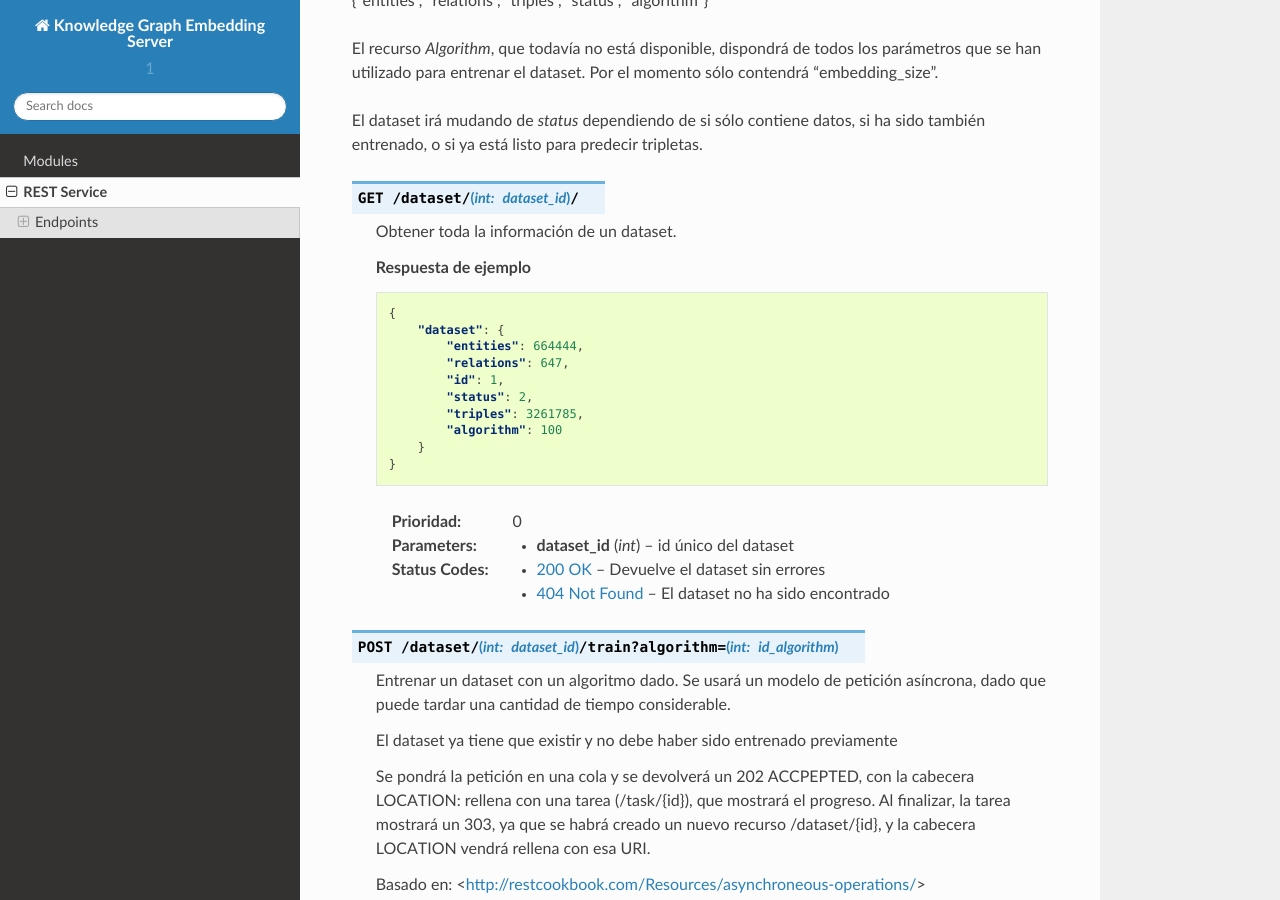
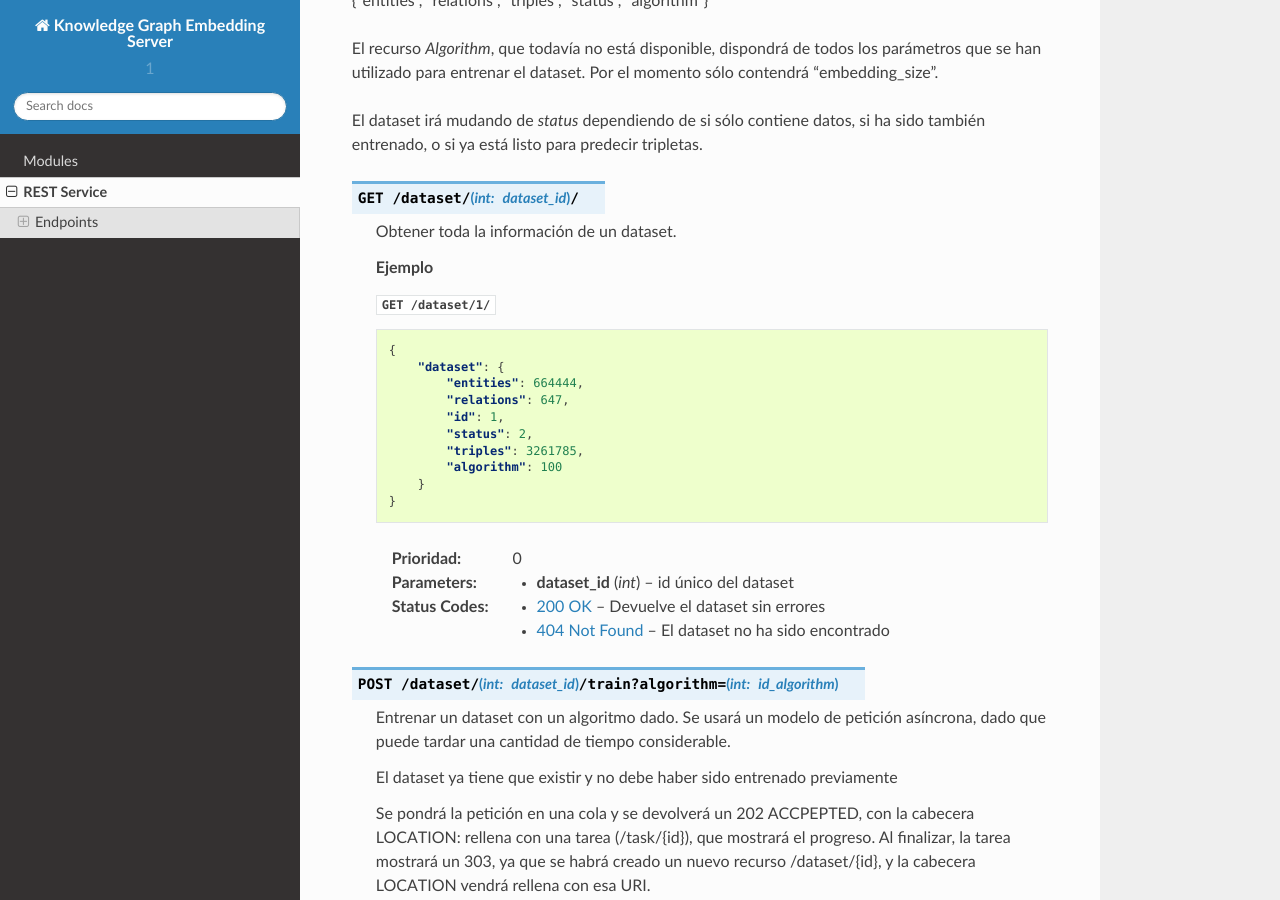
Before and after one commit to vfrico/kge-server, a Sphinx documentation site: the page built from doc/source/modules/restservice.rst, in a window 1280 px wide and 900 px high, scrolled down 469 px. Built offline with Sphinx 7.4.7 and the Read the Docs theme 2.0.0, drawn with Linux system fonts in a browser that asks for light colours.

```diff
--- a/doc/source/modules/restservice.rst
+++ b/doc/source/modules/restservice.rst
@@ -49,7 +49,9 @@ si ha sido también entrenado, o si ya está listo para predecir tripletas.
 
     Obtener toda la información de un dataset.
 
-    **Respuesta de ejemplo**
+    **Ejemplo**
+
+    :http:get:`/dataset/1/`
 
     .. sourcecode:: json
 
@@ -101,7 +103,6 @@ Predicción de tripletas
 
     **Ejemplo**
 
-
     :http:get:`/dataset/1/similar_entities/Q1492?limit=1`
 
     .. sourcecode:: json
```
Also changed, not shown: 1 other file.
